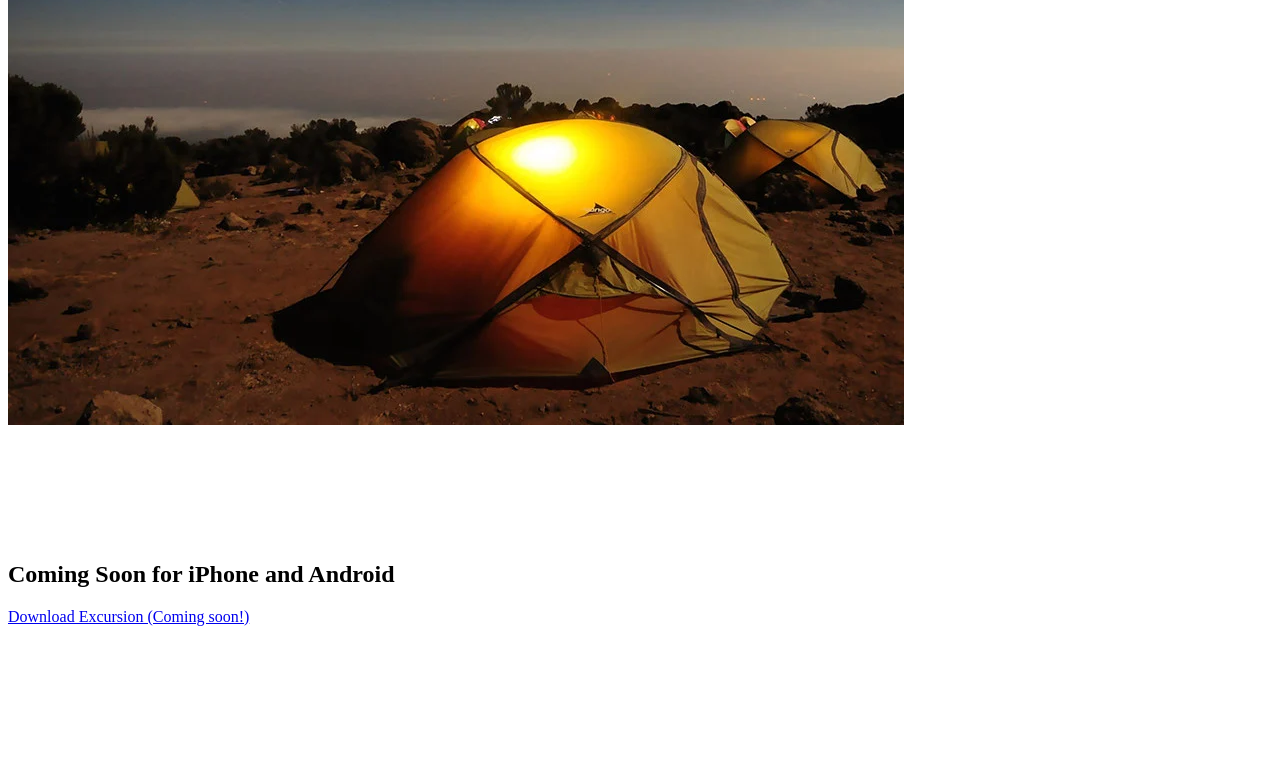
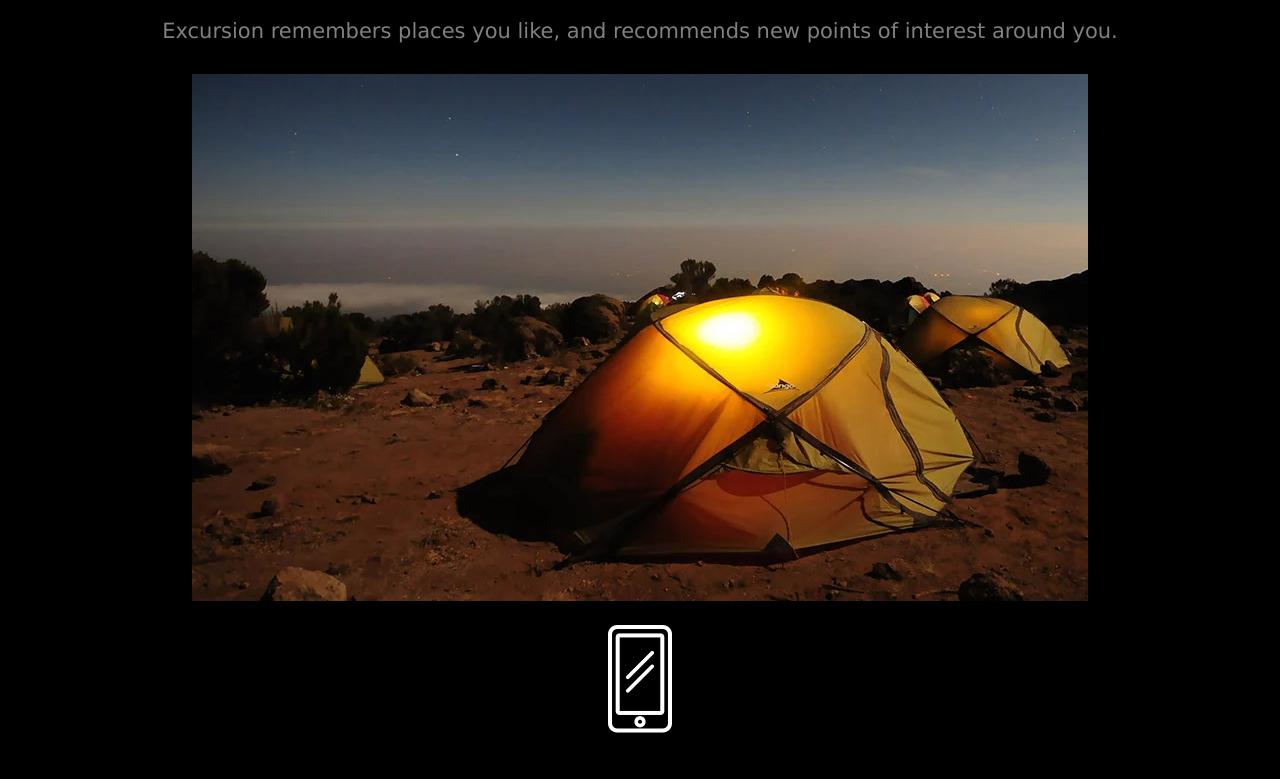
Before and after one commit to puginator/excursion, a plain HTML site: page index.html in a window 1280 px wide. Shown: the part 455-1234 px from the top of the page. Before the commit the page ends 1089 px from the top, so only its background shows below. Drawn offline with Linux system fonts and the light colour scheme.

Commit message:
V1 finished

```diff
--- a/index.html
+++ b/index.html
@@ -1,10 +1,12 @@
 <!DOCTYPE html>
 <html lang="en" dir="ltr">
+
 <head>
   <meta charset="utf-8">
   <title></title>
-    <link rel="stylesheet" href="styles.css">
+  <link rel="stylesheet" href="resources/css/style.css">
 </head>
+
 <body>
   <header>
     <h1>Discover hidden places in the world around you</h1>
@@ -16,11 +18,16 @@
   <h2>Your personal travel guide</h2>
   <p>Excursion remembers places you like, and recommends new points of interest around you.</p>
   <img src="resources/images/camp.webp" alt="tent at dusk">
-
-    <footer>
+<div class="">
   <img src="resources/images/phone.webp" alt="phone drawing">
   <h2>Coming Soon for iPhone and Android</h2>
   <a href="#">Download Excursion (Coming soon!)</a>
+
+</div>
+
+<footer>
+  <p>&copy;Excursion</p>
 </footer>
 </body>
+
 </html>
--- a/resources/css/style.css
+++ b/resources/css/style.css
@@ -0,0 +1,37 @@
+body {
+  background-color: black;
+  text-align: center;
+}
+
+h1, h2 {
+  color: white;
+  font-family: Verdana;
+}
+
+h1 {
+  font-size: 50px;
+}
+
+h2 {
+  font-size: 42px;
+  font-weight: bold;
+}
+
+p {
+  font-size: 21px;
+  color: Gray;
+  font-family: Verdana;
+}
+
+a {
+  color: aquamarine;
+  font-size: 16px;
+}
+
+img {
+  margin: 10px;
+}
+footer {
+  text-align: right;
+  color: gray;
+}
```
Lines whose indentation alone changed are shown as unchanged.
